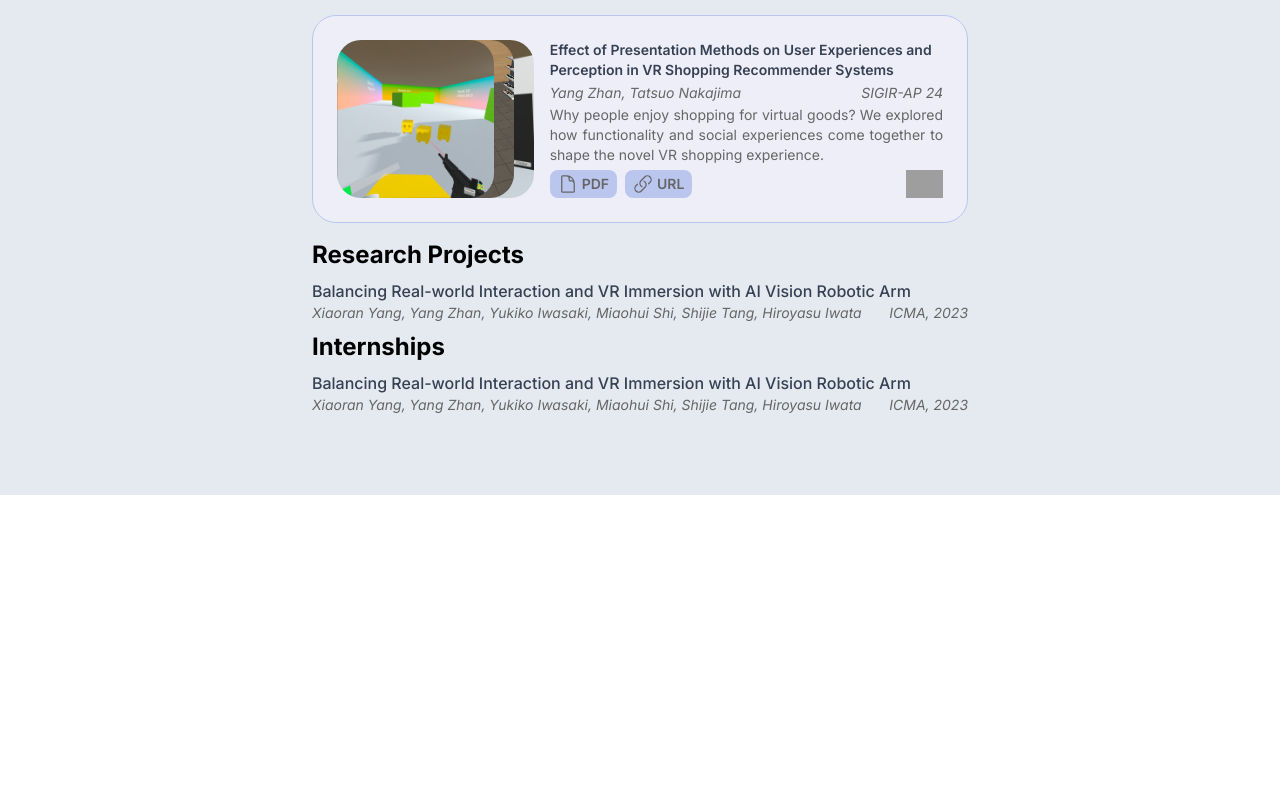
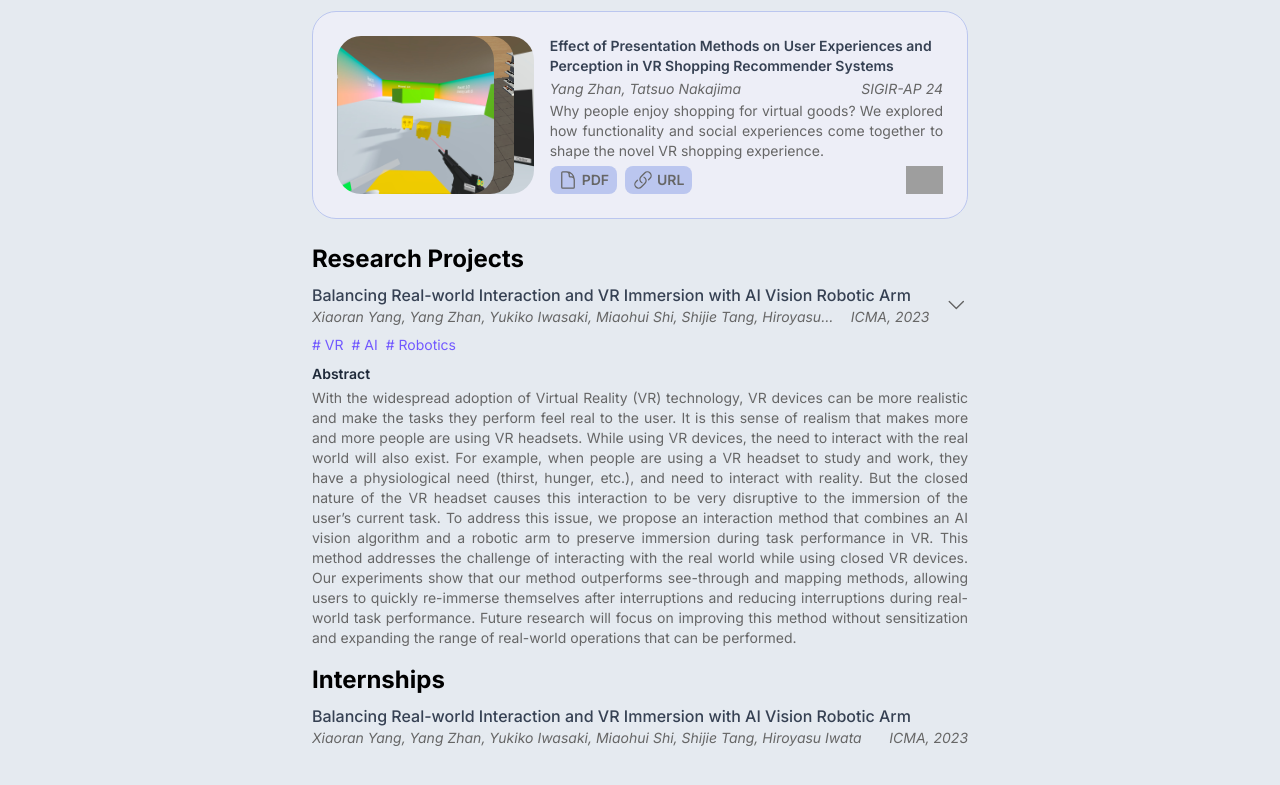
Before and after one commit to SN-F-QR/academic-personal, a React (Vite) app: page / in a window 1280 px wide. Shown: the part 741-1526 px from the top of the page. Before the commit the page ends 1236 px from the top, so only its background shows below. Built offline with nearby package versions, Linux system fonts and the light colour scheme; grey boxes are pictures that could not be loaded.

Commit message:
feat: project card

```diff
--- a/src/components/InfoCard.tsx
+++ b/src/components/InfoCard.tsx
@@ -1,7 +1,17 @@
+import { ChevronRightIcon } from "@heroicons/react/24/outline";
+import { useState } from "react";
+
 export type InfoCardProps = {
   title: string;
   author: string;
   place?: string;
+};
+
+export type ProjectCardProps = InfoCardProps & {
+  place: string;
+  tags: string[];
+  abstract: string;
+  link: string;
 };
 
 const InfoCard: React.FC<InfoCardProps> = (props) => {
@@ -18,12 +28,51 @@ const InfoCard: React.FC<InfoCardProps> = (props) => {
   );
 };
 
+export const ProjectCard: React.FC<ProjectCardProps> = (props) => {
+  const [isExpanded, setIsExpanded] = useState(true);
+
+  return (
+    <div className="flex w-full flex-col space-y-1 text-sm">
+      <div
+        className="flex cursor-pointer justify-between space-x-4"
+        onClick={() => {
+          setIsExpanded((prev) => !prev);
+        }}
+      >
+        <InfoCard {...props} />
+        <ChevronRightIcon
+          className={`size-6 place-self-center ${isExpanded ? "rotate-90" : "rotate-0"} animated`}
+        />
+      </div>
+      <div
+        className={`${isExpanded ? "max-h-96 opacity-100" : "invisible max-h-0 opacity-0"} animated`}
+      >
+        <div className="flex flex-wrap space-x-2 py-1">
+          {props.tags.map((tag) => (
+            <TagText text={tag} key={tag} />
+          ))}
+        </div>
+        <h4 className="my-1 font-semibold text-gray-800">Abstract</h4>
+        <p className="m-0 text-justify text-sm font-normal">{props.abstract}</p>
+      </div>
+    </div>
+  );
+};
+
+const TagText: React.FC<{ text: string }> = ({ text }) => {
+  return <span className="text-purple-strong">{`# ${text}`}</span>;
+};
+
 export default InfoCard;
 
-export const testInfo: InfoCardProps = {
+export const testInfo: ProjectCardProps = {
   title:
     "Balancing Real-world Interaction and VR Immersion with AI Vision Robotic Arm",
   author:
     "Xiaoran Yang, Yang Zhan, Yukiko Iwasaki, Miaohui Shi, Shijie Tang, Hiroyasu Iwata",
   place: "ICMA, 2023",
+  tags: ["VR", "AI", "Robotics"],
+  abstract:
+    "With the widespread adoption of Virtual Reality (VR) technology, VR devices can be more realistic and make the tasks they perform feel real to the user. It is this sense of realism that makes more and more people are using VR headsets. While using VR devices, the need to interact with the real world will also exist. For example, when people are using a VR headset to study and work, they have a physiological need (thirst, hunger, etc.), and need to interact with reality. But the closed nature of the VR headset causes this interaction to be very disruptive to the immersion of the user’s current task. To address this issue, we propose an interaction method that combines an AI vision algorithm and a robotic arm to preserve immersion during task performance in VR. This method addresses the challenge of interacting with the real world while using closed VR devices. Our experiments show that our method outperforms see-through and mapping methods, allowing users to quickly re-immerse themselves after interruptions and reducing interruptions during real-world task performance. Future research will focus on improving this method without sensitization and expanding the range of real-world operations that can be performed.",
+  link: "https://www.example.com",
 };
--- a/src/components/PubCard.tsx
+++ b/src/components/PubCard.tsx
@@ -10,7 +10,7 @@ export type PubCardProps = {
   imagePaths: string[];
   link: string;
   pdfPath: string;
-  techIcon: string;
+  techIcon?: string;
 };
 
 const PubCard: React.FC<PubCardProps> = (props) => {
--- a/src/content/academic.mdx
+++ b/src/content/academic.mdx
@@ -1,5 +1,5 @@
 import PubCard, { testProps } from "../components/PubCard";
-import InfoCard, { testInfo } from "../components/InfoCard";
+import InfoCard, { testInfo, ProjectCard } from "../components/InfoCard";
 import CardList from "../components/CardList";
 
 ## Academic
@@ -23,7 +23,7 @@ My research interests focus on eXtended Reality (XR), User Interface (UI), and H
 
 ## Research Projects
 
-<InfoCard {...testInfo} />
+<ProjectCard {...testInfo} />
 
 ## Internships
 
--- a/src/index.css
+++ b/src/index.css
@@ -15,15 +15,15 @@
   }
 
   .markdown p {
-    @apply text-base font-medium has-[+ul]:mb-0;
+    @apply my-4 text-base font-medium has-[+ul]:mb-0;
   }
 
   .markdown h2 {
-    @apply my-2 text-2xl font-bold text-black dark:text-white;
+    @apply mt-4 mb-2 text-2xl font-bold text-black dark:text-white;
   }
 
   .markdown ul {
-    @apply mt-0 marker:text-gray;
+    @apply my-0 marker:text-gray;
   }
 
   .markdown li {
@@ -33,4 +33,8 @@
   .markdown a {
     @apply text-purple-strong no-underline;
   }
+
+  .animated {
+    @apply transition-all duration-300 ease-in-out;
+  }
 }
--- a/src/pages/Academic.tsx
+++ b/src/pages/Academic.tsx
@@ -2,7 +2,7 @@ import AcademicContent from "../content/academic.mdx";
 
 const Academic = () => {
   return (
-    <div className="markdown flex h-full flex-col place-self-center pt-8 pb-20">
+    <div className="markdown flex h-full flex-col place-self-center overflow-hidden pt-8 pb-20">
       <AcademicContent />
     </div>
   );
```
